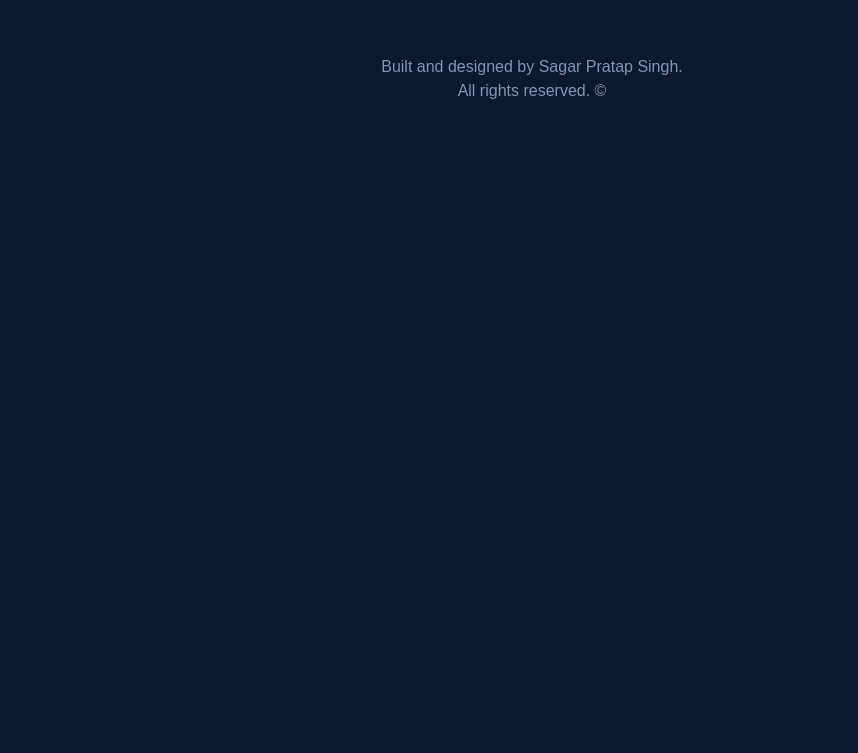
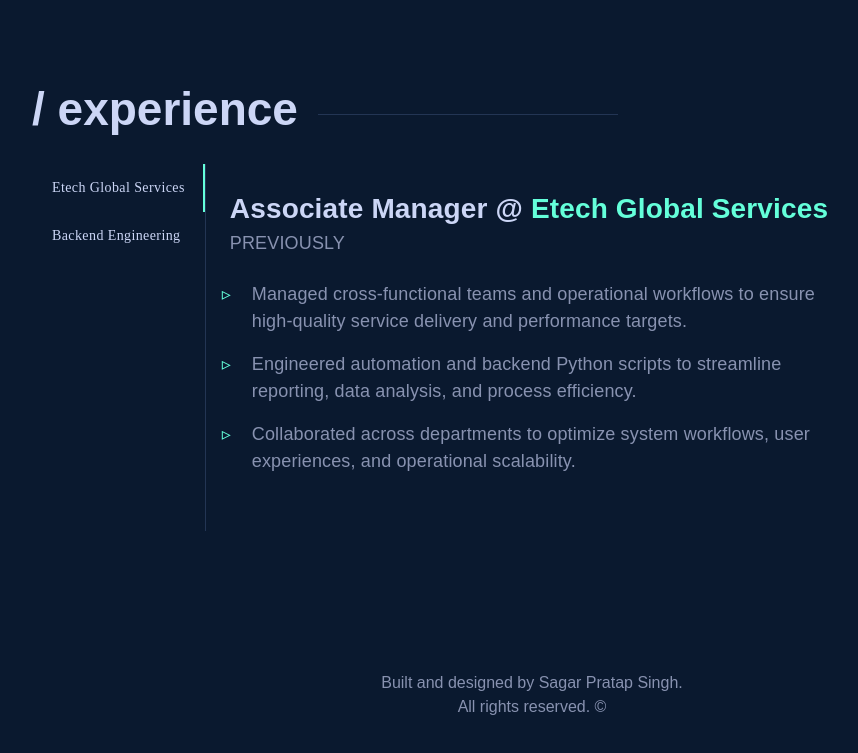
Before and after one commit to DevvSagar/Portfolio, a React (Vite) app: page /#/ in a window 1280 px wide. Shown: the part 1373-2126 px from the top of the page, without its empty margins (108-966 px from the left). Before the commit the page ends 1516 px from the top, so only its background shows below. Built offline with nearby package versions, Linux system fonts and the light colour scheme; a web font is replaced by a local one.

Commit message:
feat: re-enable Experience section with updated Sagar Singh career details

```diff
--- a/src/App.jsx
+++ b/src/App.jsx
@@ -74,7 +74,7 @@
               <>
                 <Intro />
                 <About />
-                {/* <Experience /> */}
+                <Experience />
                 {/* <Projects /> */}
                 <Credits />
               </>
--- a/src/components/JobList.jsx
+++ b/src/components/JobList.jsx
@@ -50,38 +50,22 @@
   const isMobile = useMediaQuery(theme.breakpoints.down("md"));
 
   const experienceItems = {
-    Google: {
-      jobTitle: "Software Engineer III @",
-      duration: "JAN 2025 - PRESENT",
+    "Etech Global Services": {
+      jobTitle: "Associate Manager @",
+      duration: "PREVIOUSLY",
       desc: [
-        "Built and launched large-scale machine learning-driven conversion autobidding models at Google scale, influencing bidding decisions across millions of advertisers and users",
-        "Integrated Google Gemini encoders into bidding models to enhance feature representation and improve prediction performance",
-        "Led end-to-end model development (data, training, evaluation, and production launch) for Proxybidder ML systems, directly driving multi-million-dollar revenue impact through improved conversion efficiency",
+        "Managed cross-functional teams and operational workflows to ensure high-quality service delivery and performance targets.",
+        "Engineered automation and backend Python scripts to streamline reporting, data analysis, and process efficiency.",
+        "Collaborated across departments to optimize system workflows, user experiences, and operational scalability.",
       ],
     },
-    Pinterest: {
-      jobTitle: "Software Engineer II @",
-      duration: "JUL 2024 - JAN 2025",
+    "Backend Engineering": {
+      jobTitle: "Backend Software Engineer @",
+      duration: "PRESENT",
       desc: [
-        "Led the development of a generative AI solution using LLMs for advanced prompt engineering, improving SEO and ad relevance, and resulting in a 20% increase in click-through rates, ad revenue and business visibility",
-        "Designed and developed an intuitive user interface for a prompt management system for 500K+ users, with key focus on accessibility, real-time collaboration features, and dynamic data visualization",
-      ],
-    },
-    Amazon: {
-      jobTitle: "Software Development Engineer II @",
-      duration: "JUL 2022 - MAY 2024",
-      desc: [
-        "Led development of end-to-end region build automation across Route 53 (AWS's DNS web service).  This enabled the launch of customer-facing global services in new regions within a day, a significant reduction from the previous time-frame of a month.",
-        "Re-built Route 53's core domain management and DNS systems to provide a better user experience to millions of customers.",
-      ],
-    },
-    Wattpad: {
-      jobTitle: "Software Engineer Intern @",
-      duration: "MAY 2020 - APR 2021",
-      desc: [
-        "Developed a responsive React web page (the new Story Details) from scratch, both on client and server side, for an app with massive scale (2 billion daily requests).",
-        "Iteratively built web experiences for 80 million users across high-traffic pages.",
-        "Collaborated with senior engineers and product management following best practices for the full software development life cycle, including coding standards, code reviews, source control management, build processes, testing, and operations.",
+        "Designed and developed scalable backend microservices and RESTful APIs using Python, FastAPI, and SQL.",
+        "Implemented robust data structures and algorithms (DSA) to optimize system execution time and resource utilization.",
+        "Configured automated CI/CD deployment pipelines using GitHub Actions for seamless deployment to production servers.",
       ],
     },
   };
--- a/src/components/NavBar.jsx
+++ b/src/components/NavBar.jsx
@@ -42,7 +42,7 @@
           <Nav className="me-auto" onSelect={() => setExpanded(false)}>
             <Nav.Link href="/#intro">Home</Nav.Link>
             <Nav.Link href="/#about">About</Nav.Link>
-            {/* <Nav.Link href="/#experience">Experience</Nav.Link> */}
+            <Nav.Link href="/#experience">Experience</Nav.Link>
             {/* <Nav.Link href="/#projects">Software</Nav.Link> */}
           </Nav>
           <Nav className="ms-auto" onSelect={() => setExpanded(false)}>
--- a/src/components/SidebarNav.jsx
+++ b/src/components/SidebarNav.jsx
@@ -10,7 +10,7 @@
   const links = [
     <a key="1" href="/#intro"><span className="nav-slash">/</span>home</a>,
     <a key="2" href="/#about"><span className="nav-slash">/</span>about</a>,
-    // <a key="3" href="/#experience"><span className="nav-slash">/</span>experience</a>,
+    <a key="3" href="/#experience"><span className="nav-slash">/</span>experience</a>,
     // <a key="4" href="/#projects"><span className="nav-slash">/</span>software</a>
   ];
 
```
